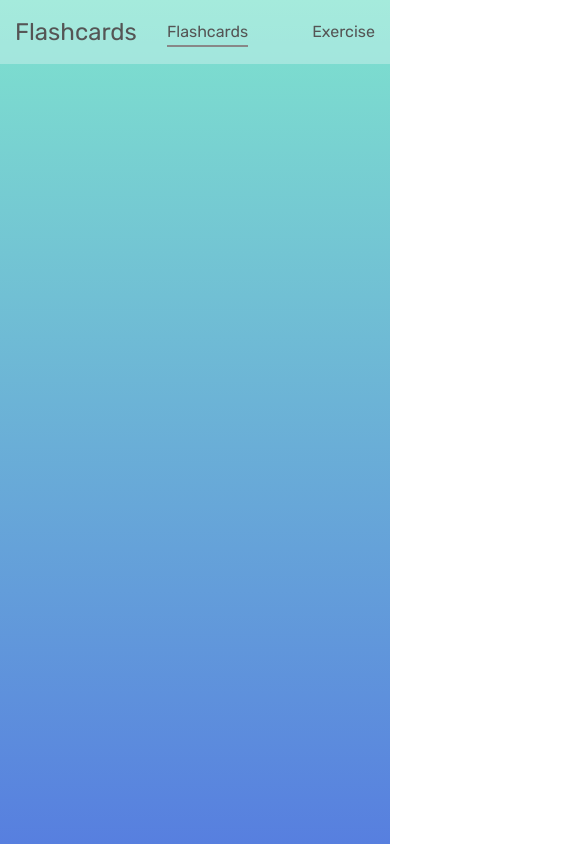
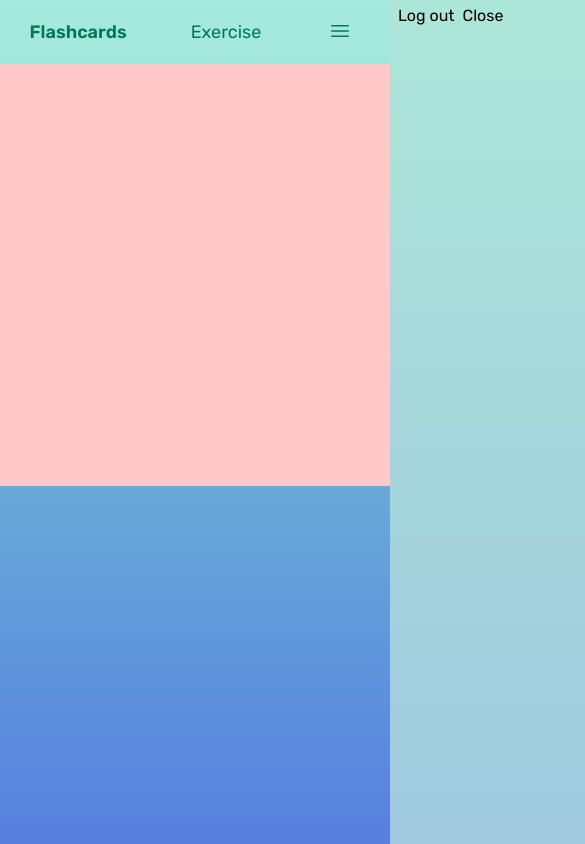
Before and after one commit to PeterBYUI/typescript-flashcards, a React (Vite) app: page /content/flashcards in a window 390 px wide. Shown: the top 844 px of the page, 585 px wide, since content can reach past the window. Built offline with nearby package versions, Linux system fonts and the light colour scheme; no server answers.

Commit message:
feat: implement mobile sidebar logic and start applying base styling

```diff
--- /dev/null
+++ b/src/components/DesktopHeader.tsx
@@ -0,0 +1,34 @@
+import { NavLink } from "react-router";
+
+import Button from "./Button";
+
+export default function DesktopHeader({ handleToggleSidebar }: { handleToggleSidebar: () => void }) {
+
+    let styling = "hover:text-emerald-900 text-lg transition-all duration-200  ";
+    let activeStyling = "font-semibold";
+
+    return <div className="h-16 bg-[rgba(250,250,250,0.3)] flex items-center justify-around text-emerald-700">
+
+        <ul className="flex gap-16">
+            <li><NavLink to={"flashcards"} className={(({ isActive }) => isActive ? `${styling}${activeStyling}` : styling)}>Flashcards</NavLink></li>
+            <li><NavLink to={"exercise"} className={(({ isActive }) => isActive ? `${styling}${activeStyling}` : styling)}>Exercise</NavLink></li>
+        </ul>
+        <div className="hidden md:block">
+            <Button styling="hover:text-emerald-800 hover:font-semibold group">
+                <div className="flex items-center gap-2">
+                    <svg xmlns="http://www.w3.org/2000/svg" fill="none" viewBox="0 0 24 24" stroke="currentColor" className="size-6 stroke-[1.5] group-hover:stroke-[2.2]">
+                        <path strokeLinecap="round" strokeLinejoin="round" d="M5.636 5.636a9 9 0 1 0 12.728 0M12 3v9" />
+                    </svg>
+                    <p>Log out</p>
+                </div>
+            </Button>
+        </div>
+        <div className="block md:hidden">
+            <Button onClick={handleToggleSidebar} styling="hover:text-emerald-900">
+                <svg xmlns="http://www.w3.org/2000/svg" fill="none" viewBox="0 0 24 24" strokeWidth={1.5} stroke="currentColor" className="size-6">
+                    <path strokeLinecap="round" strokeLinejoin="round" d="M3.75 6.75h16.5M3.75 12h16.5m-16.5 5.25h16.5" />
+                </svg>
+            </Button>
+        </div>
+    </div>
+}
--- /dev/null
+++ b/src/components/Footer.tsx
@@ -0,0 +1,16 @@
+import { useNavigate } from "react-router";
+
+import Button from "./Button";
+
+export default function Footer({ path, title }: { path: string, title: string }) {
+
+    const navigate = useNavigate();
+
+    return <>
+        <hr className="border-[.1px] border-slate-100 my-4" />
+        <div className="flex justify-center">
+            <Button onClick={() => navigate(path)} styling="text-[rgba(100,190,171)] hover:text-[rgb(79,151,136)] font-semibold">{title}</Button>
+        </div>
+    </>
+
+}
--- a/src/components/Header.tsx
+++ b/src/components/Header.tsx
@@ -1,16 +1,18 @@
-import { NavLink } from "react-router"
+import { useState } from "react";
+
+import DesktopHeader from "./DesktopHeader";
+import Sidebar from "./Sidebar";
 
 export default function Header() {
 
-    let styling = "hover:text-[#999] transition-all duration-200 pb-1 border-b-2  ";
-    let activeStyling = "border-b-[#888]";
-    let inactiveStyling = "border-b-transparent";
+    const [isOpen, setIsOpen] = useState<boolean>(false);
 
-    return <header className="h-16 bg-[rgba(250,250,250,0.3)] flex items-center justify-around text-[#555]">
-        <h1 className="text-2xl">Flashcards</h1>
-        <ul className="flex gap-16">
-            <li><NavLink to={"flashcards"} className={(({ isActive }) => isActive ? `${styling}${activeStyling}` : `${styling}${inactiveStyling}`)}>Flashcards</NavLink></li>
-            <li><NavLink to={"exercise"} className={(({ isActive }) => isActive ? `${styling}${activeStyling}` : `${styling}${inactiveStyling}`)}>Exercise</NavLink></li>
-        </ul>
+    function handleToggleSidebar() {
+        setIsOpen((previousValue) => !previousValue);
+    }
+
+    return <header className="relative">
+        <DesktopHeader handleToggleSidebar={handleToggleSidebar} />
+        <Sidebar isOpen={isOpen} handleToggleSidebar={handleToggleSidebar} />
     </header>
 }
--- /dev/null
+++ b/src/components/Sidebar.tsx
@@ -0,0 +1,16 @@
+import Button from "./Button";
+
+export default function Sidebar({ isOpen, handleToggleSidebar }: { isOpen: boolean, handleToggleSidebar: () => void }) {
+
+    let styling = "absolute block md:hidden h-[100vh] w-1/1 bg-[rgba(191,233,223,.7)] top-0 right-0 transition-all duration-200 ";
+    if (isOpen) {
+        styling += "translate-x-[0]";
+    } else {
+        styling += "translate-x-[100%]";
+    }
+
+    return <div className={styling}>
+        <Button>Log out</Button>
+        <button onClick={handleToggleSidebar}>Close</button>
+    </div>
+}
--- /dev/null
+++ b/src/components/Title.tsx
@@ -0,0 +1,4 @@
+export default function ({ title }: { title: string }) {
+
+    return <h2 className="text-center text-xl text-[rgba(100,190,171)] font-semibold mb-8">{title}</h2>
+}
--- a/src/pages/Flashcards.tsx
+++ b/src/pages/Flashcards.tsx
@@ -1,3 +1,5 @@
 export default function Flashcards() {
-    return <></>
+    return <>
+        <div className="h-[50vh] w-1/1 bg-red-200"></div>
+    </>
 }
--- a/src/pages/Login.tsx
+++ b/src/pages/Login.tsx
@@ -10,6 +10,8 @@ import Input from "../components/Input";
 import Button from "../components/Button";
 import Error from "../components/Error";
 import Info from "../components/Info";
+import Footer from "../components/Footer";
+import Title from "../components/Title";
 
 export default function Login() {
 
@@ -49,7 +51,7 @@ export default function Login() {
 
     return <section className="p-16">
         <Card styling="p-5 sm:w-3/3 md:w-2/3 lg:w-1/3 xl:w-1/3">
-            <h2 className="text-center text-xl text-[rgba(100,190,171)] font-semibold mb-8">Log in</h2>
+            <Title title="Log in" />
             <form onSubmit={handleOnSubmit} className="flex flex-col gap-4 items-center">
                 <Input styling="w-2/3" type="email" value={email} onChange={handleEmailChange} onBlur={handleEmailBlur} isError={isEmailError} placeholder="Enter your email" />
                 <Input styling="w-2/3" type="password" value={password} onChange={handlePasswordChange} onBlur={handlePasswordBlur} isError={isPasswordError} placeholder="Enter your password" />
@@ -59,10 +61,7 @@ export default function Login() {
             {errors.length > 0 && <Error errors={errors} />}
             {isError || isResetError && <Error errors={["Please check your crendentials and try again."]} />}
             {isWarningDisplayed && <Info message={`An email was sent to ${email}.`} closeMessage={() => setIsWarningDisplayed(false)} />}
-            <hr className="border-[.1px] border-slate-100 my-4" />
-            <div className="flex justify-center">
-                <Button onClick={() => navigate("/signup")} styling="text-[rgba(100,190,171)] hover:text-[rgb(79,151,136)] font-semibold">Sign up</Button>
-            </div>
+            <Footer path="/signup" title="Sign up" />
         </Card>
     </section>
 }
--- a/src/pages/signup.tsx
+++ b/src/pages/signup.tsx
@@ -4,12 +4,14 @@ import { useNavigate } from "react-router";
 import { useContext } from "react";
 import { isEmailValid, isPasswordValid, isNameValid } from "../utils/validation";
 import { signup } from "../utils/http";
+import { UserContext } from "../store/UserContext";
 
 import Card from "../components/Card";
 import Input from "../components/Input";
 import Button from "../components/Button";
 import Error from "../components/Error";
-import { UserContext } from "../store/UserContext";
+import Footer from "../components/Footer";
+import Title from "../components/Title";
 
 export default function Signup() {
 
@@ -50,21 +52,18 @@ export default function Signup() {
 
     return <section className="p-16">
         <Card styling="p-5 sm:w-3/3 md:w-2/3 lg:w-1/3 xl:w-1/3">
-            <h2 className="text-center text-xl text-[rgba(100,190,171)] font-semibold mb-8">Sign up</h2>
+            <Title title="Sign up" />
             <form onSubmit={handleSubmitSignup} className="flex flex-col gap-4 items-center">
                 <Input styling="w-2/3" type="text" value={firstName} onChange={handleFirstNameChange} onBlur={handleFirstNameBlur} isError={isFirstNameError} placeholder="First Name" />
                 <Input styling="w-2/3" type="text" value={lastName} onChange={handleLastNameChange} onBlur={handleLastNameBlur} isError={isLastNameError} placeholder="Last name" />
                 <Input styling="w-2/3" type="email" value={email} onChange={handleEmailChange} onBlur={handleEmailBlur} isError={isEmailError} placeholder="Enter your email" />
                 <Input styling="w-2/3" type="password" value={password} onChange={handlePasswordChange} onBlur={handlePasswordBlur} isError={isPasswordError} placeholder="Password" />
                 <Input styling="w-2/3" type="password" value={confirm} onChange={handleConfirmChange} onBlur={handleConfirmBlur} isError={isConfirmError} placeholder="Confirm your password" />
-                <Button styling="text-[#fff] bg-[rgba(100,190,171)] hover:bg-[rgb(79,151,136)] disabled:bg-[rgb(191,233,223)] disabled:hover:bg-[rgb(191,233,223)] disabled:cursor-not-allowed w-2/3" disabled={isEmailDisabled || isPasswordDisabled || isConfirmDisabled || isFirstNameDisabled || isLastNameDisabled || confirm !== password || isPending}>{!isPending ? "Log in" : "Loading..."}</Button>
+                <Button styling="text-[#fff] bg-[rgba(100,190,171)] hover:bg-[rgb(79,151,136)] disabled:bg-[rgb(191,233,223)] disabled:hover:bg-[rgb(191,233,223)] disabled:cursor-not-allowed w-2/3" disabled={isEmailDisabled || isPasswordDisabled || isConfirmDisabled || isFirstNameDisabled || isLastNameDisabled || confirm !== password || isPending}>{!isPending ? "Sign up" : "Loading..."}</Button>
             </form>
             {errors.length > 0 && <Error errors={errors} />}
             {isError && <Error errors={["Check your credentials and try again."]} />}
-            <hr className="border-[.1px] border-slate-100 my-4" />
-            <div className="flex justify-center">
-                <Button onClick={() => navigate("/login")} styling="text-[rgba(100,190,171)] hover:text-[rgb(79,151,136)] font-semibold">Log in</Button>
-            </div>
+            <Footer path="/login" title="Log in" />
         </Card>
     </section>
 }
```
